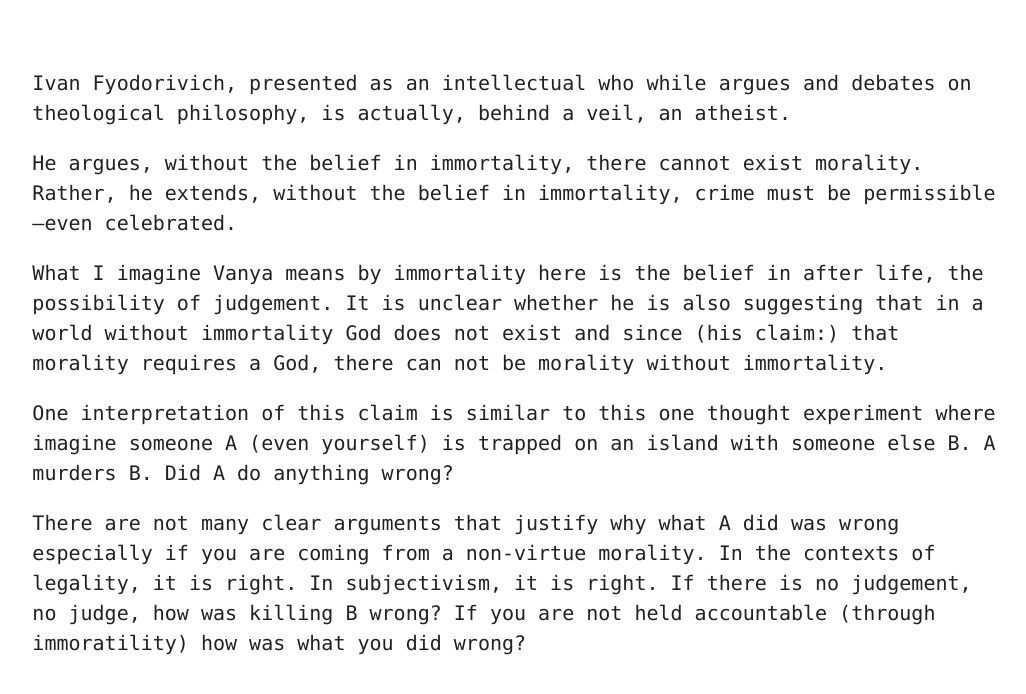
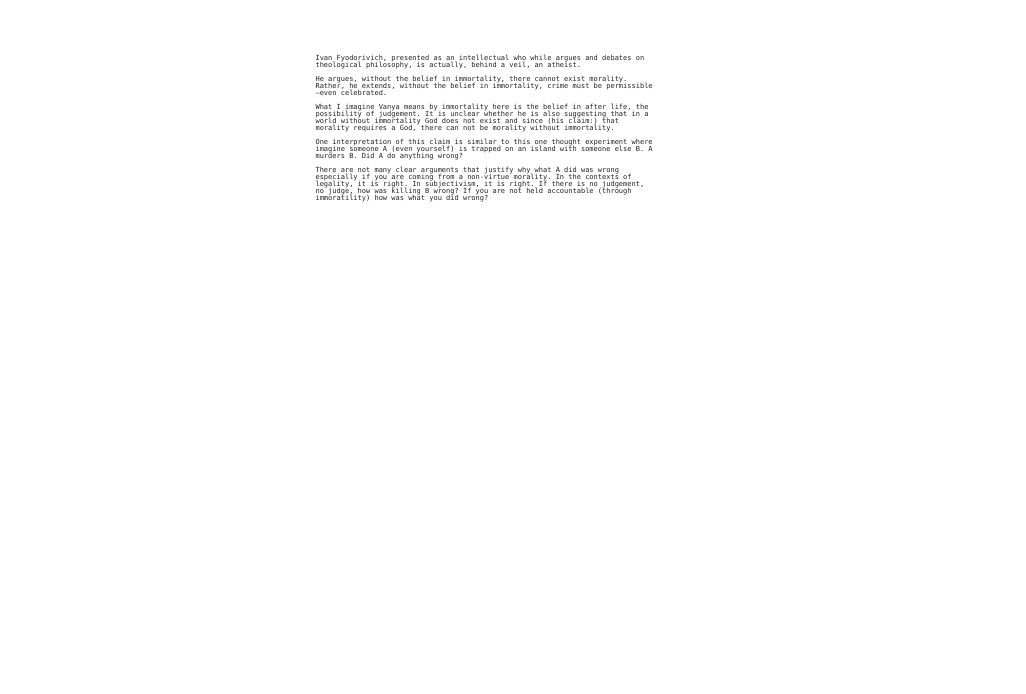
Before and after one commit to hussamh10/thinking-tokens, an MkDocs documentation site: the page built from docs/metaethics-morality-requires-belief-immortality.md, in a window 1280 px wide. Shown: the top 694 px of the page, without its empty margins (186-1212 px from the left). Built offline with MkDocs 1.6.1 and Material for MkDocs 9.7.7, drawn with Linux system fonts in a browser that asks for light colours.

```diff
--- a/docs/styles/notes.css
+++ b/docs/styles/notes.css
@@ -41,10 +41,10 @@
 body:not(.home-index) article.md-content__inner {
   width: 80ch !important;         /* wrap at ~80 chars */
   margin: 2rem auto !important;   /* center horizontally */
-  transform: translateX(60px);    /* nudge right */
+  transform: translateX(30px);    /* nudge right */
   font-family: var(--mono) !important;
-  font-size: 1rem;
-  line-height: 1.5;
+  font-size: 0.7em;
+  line-height: 1;
 }
 
 /* Kill the automatic page title at the top */
```
Also changed, not shown: 2 other files.
